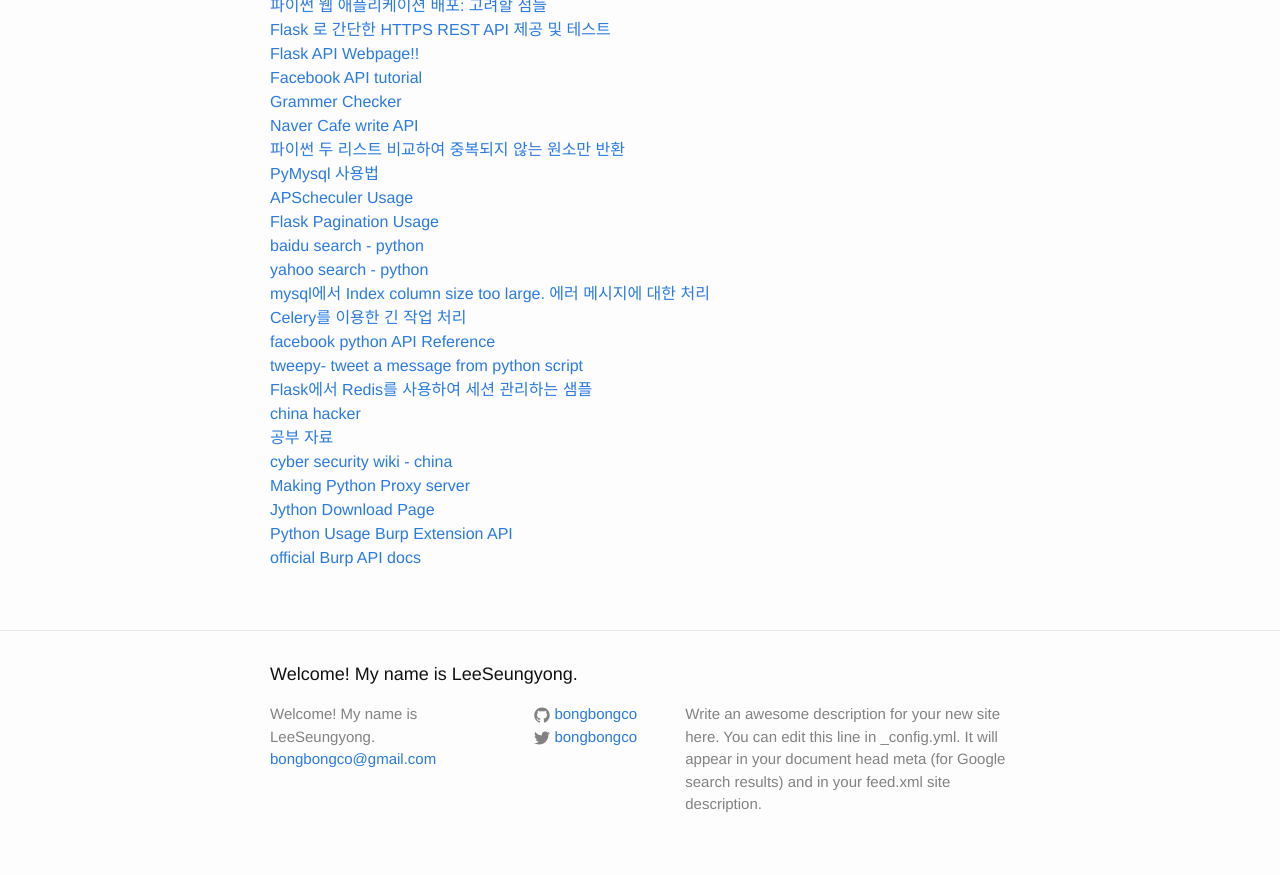
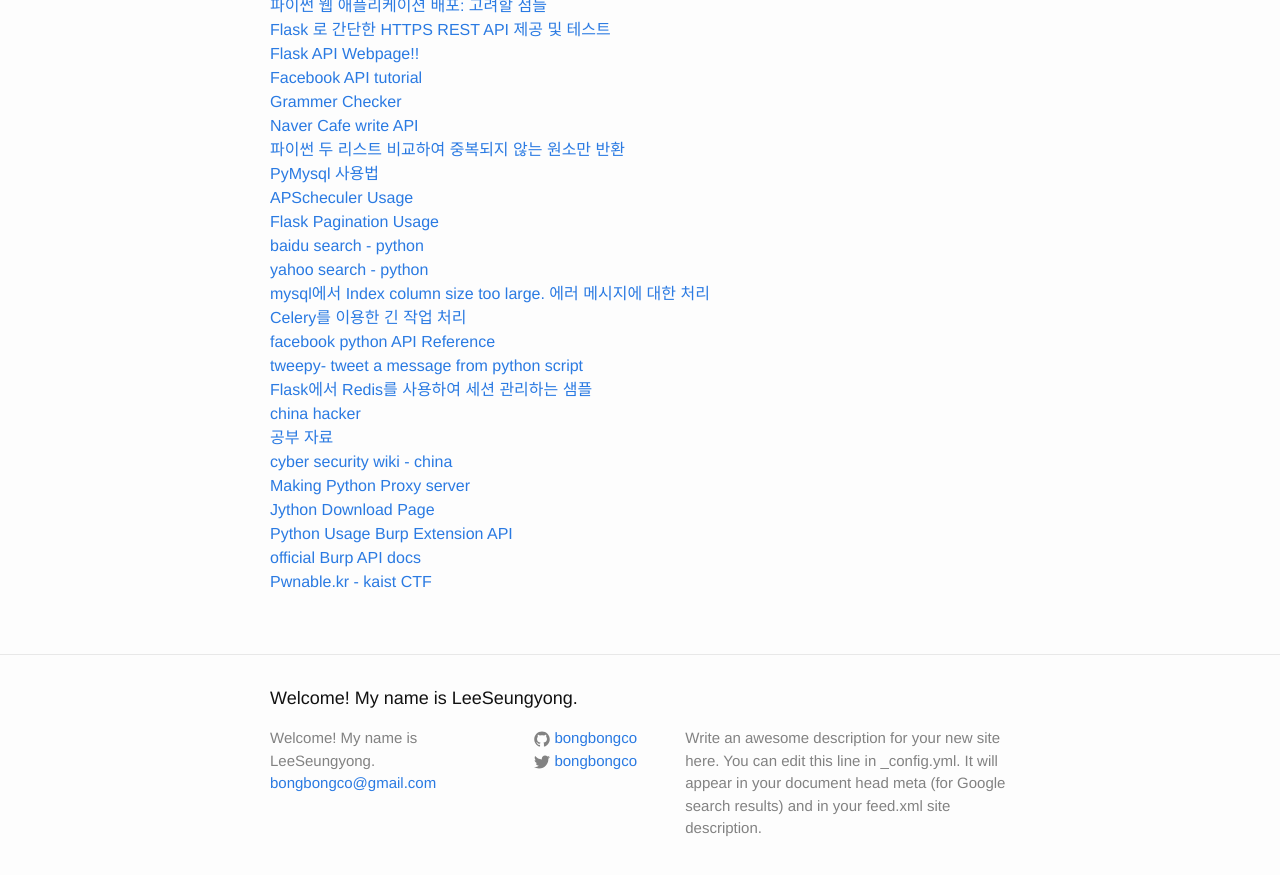
Before and after one commit to LktProgrammer/bongbongco.github.io, a Jekyll site: the page built from _posts/2016-07-22-Website-List.markdown, in a window 1280 px wide and 900 px high, scrolled down 1886 px. Shown: the top 875 px of the window. Built offline with Jekyll 4.4.1, drawn with Linux system fonts in a browser that asks for light colours.

Commit message:
Update 2016-07-22-Website-List.markdown

```diff
--- a/_posts/2016-07-22-Website-List.markdown
+++ b/_posts/2016-07-22-Website-List.markdown
@@ -97,3 +97,4 @@ title: 참고할 웹 사이트들.
 [Jython Download Page](http://www.jython.org/downloads.html)
 [Python Usage Burp Extension API ](https://labs.neohapsis.com/2013/09/16/burp-extensions-in-python-pentesting-custom-web-services/)
 [official Burp API docs](https://portswigger.net/burp/extender/api/index.html)
+[Pwnable.kr - kaist CTF](http://pwnable.kr/)
```
